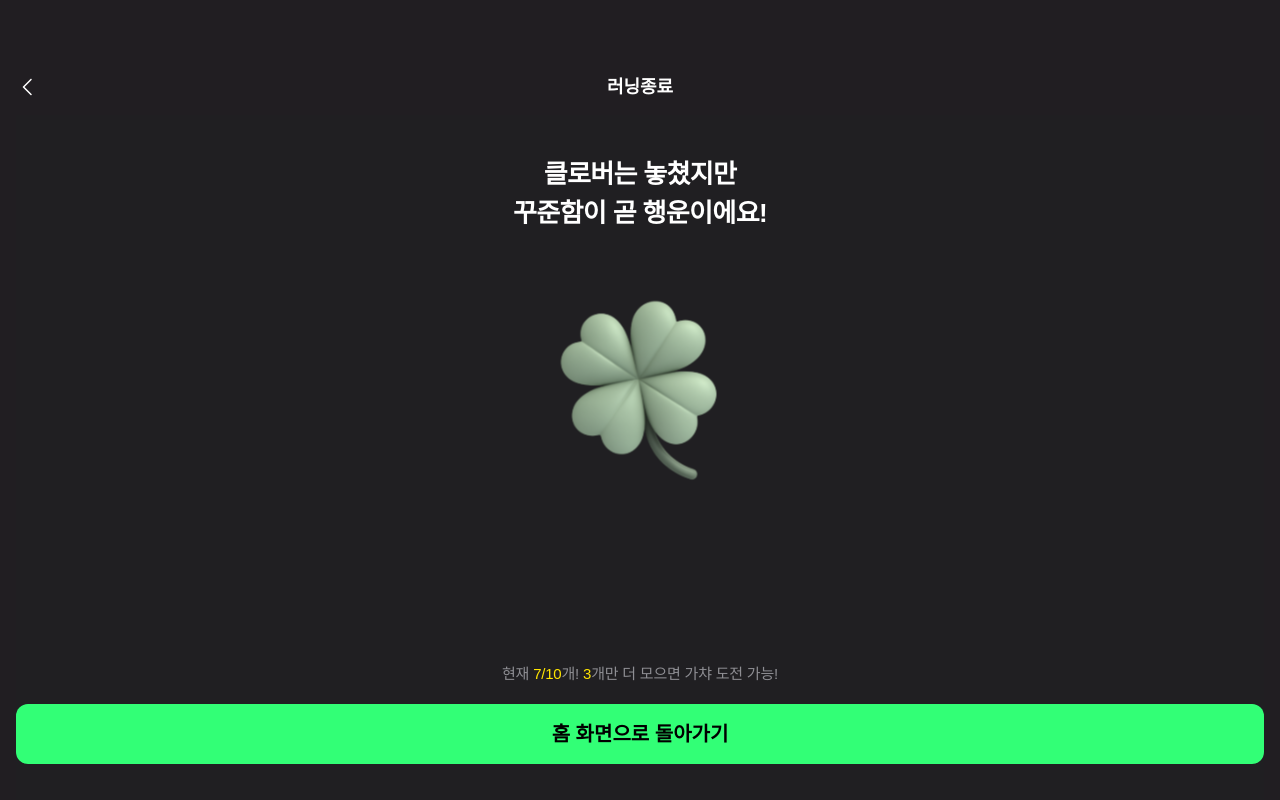
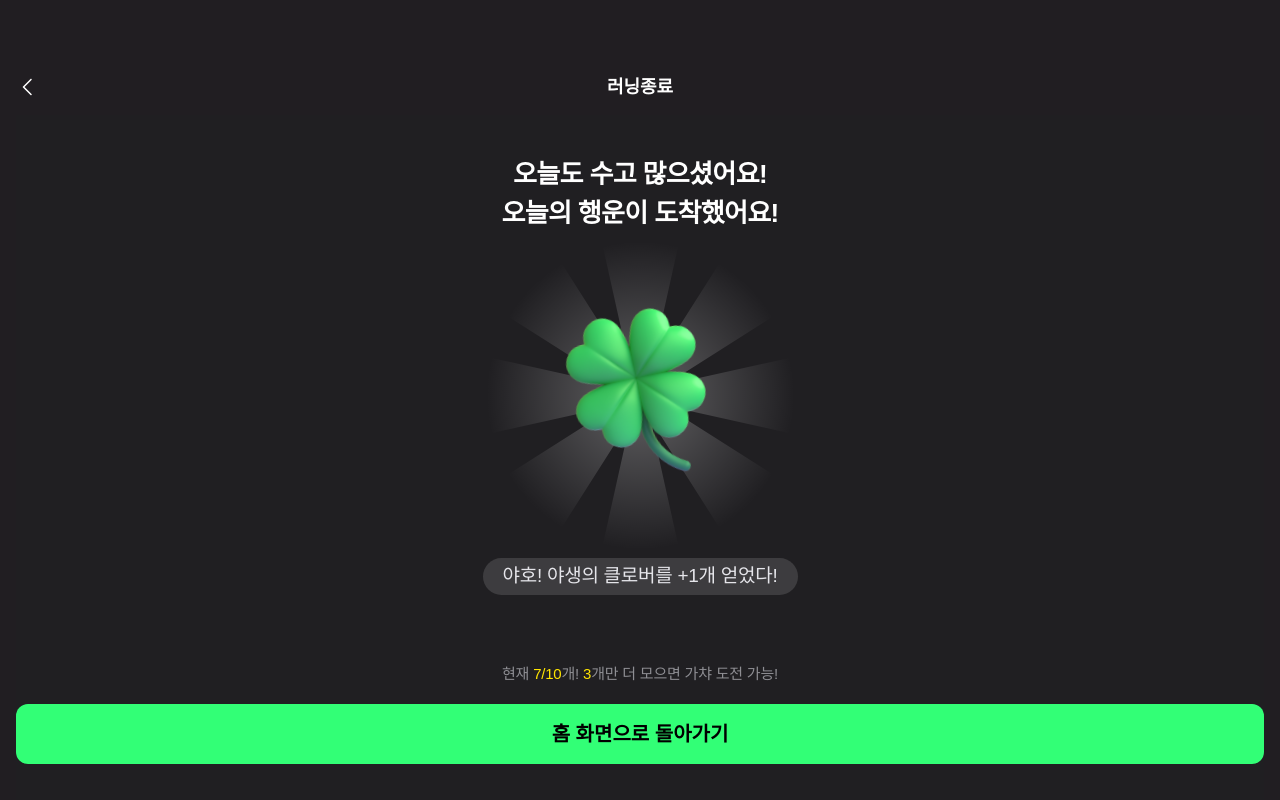
Before and after one commit to dnd-side-project/dnd-13th-6-frontend, a Next.js app in the folder web/: page /lucky-stamp in a window 1280 px wide. Built offline with nearby package versions, Linux system fonts and the light colour scheme.

Commit message:
refactor: lucky-stamp/page.tsx 삼항연산자로 간결하게 수정

```diff
--- a/web/app/(personal-run)/lucky-stamp/page.tsx
+++ b/web/app/(personal-run)/lucky-stamp/page.tsx
@@ -6,7 +6,7 @@ import Button from '@/components/common/Button';
 import { useRouter } from 'next/navigation';
 
 export default function LuckyStampPage() {
-  const [isSucess, setIsSucess] = useState(false);
+  const [isSuccess] = useState(true);
   const [visible, setVisible] = useState(false);
   const router = useRouter();
   useEffect(() => {
@@ -18,7 +18,7 @@ export default function LuckyStampPage() {
     <div className="relative flex h-full flex-col items-center bg-[#201F22] text-center text-white">
       <div className="flex-grow pt-10">
         <h1 className="onboarding whitespace-pre-line">
-          {isSucess
+          {isSuccess
             ? '오늘도 수고 많으셨어요!\n오늘의 행운이 도착했어요!'
             : '클로버는 놓쳤지만\n꾸준함이 곧 행운이에요!'}
         </h1>
@@ -29,29 +29,22 @@ export default function LuckyStampPage() {
             alt="배경"
             width={325}
             height={325}
-            className={`${!isSucess && 'invisible'} object-contain`}
+            className={`${!isSuccess && 'invisible'} object-contain`}
           />
-          {isSucess ? (
           <Image
-              src="/assets/lucky-stamp/four-leaf-clover.svg"
-              alt="Four Leaf Clover"
+            src={
+              isSuccess
+                ? '/assets/lucky-stamp/four-leaf-clover.svg'
+                : '/assets/lucky-stamp/disabled-four-leaf-clover.svg'
+            }
+            alt={isSuccess ? 'Four Leaf Clover' : 'Disabled Four Leaf Clover'}
             width={225}
             height={224}
             priority
             className="absolute top-1/2 left-1/2 -translate-x-1/2 -translate-y-1/2"
           />
-          ) : (
-            <Image
-              src="/assets/lucky-stamp/disabled-four-leaf-clover.svg"
-              alt="disabledFour Leaf Clover"
-              width={225}
-              height={224}
-              priority
-              className="absolute top-1/2 left-1/2 -translate-x-1/2 -translate-y-1/2"
-            />
-          )}
         </div>
-        {isSucess && (
+        {isSuccess && (
           <div
             className={`relative mx-auto inline-flex items-center justify-center rounded-[20px] bg-white/13 px-5 py-1 transition-opacity duration-1000 ${visible ? 'opacity-100' : 'opacity-0'}`}
           >
```
Lines whose indentation alone changed are shown as unchanged.
